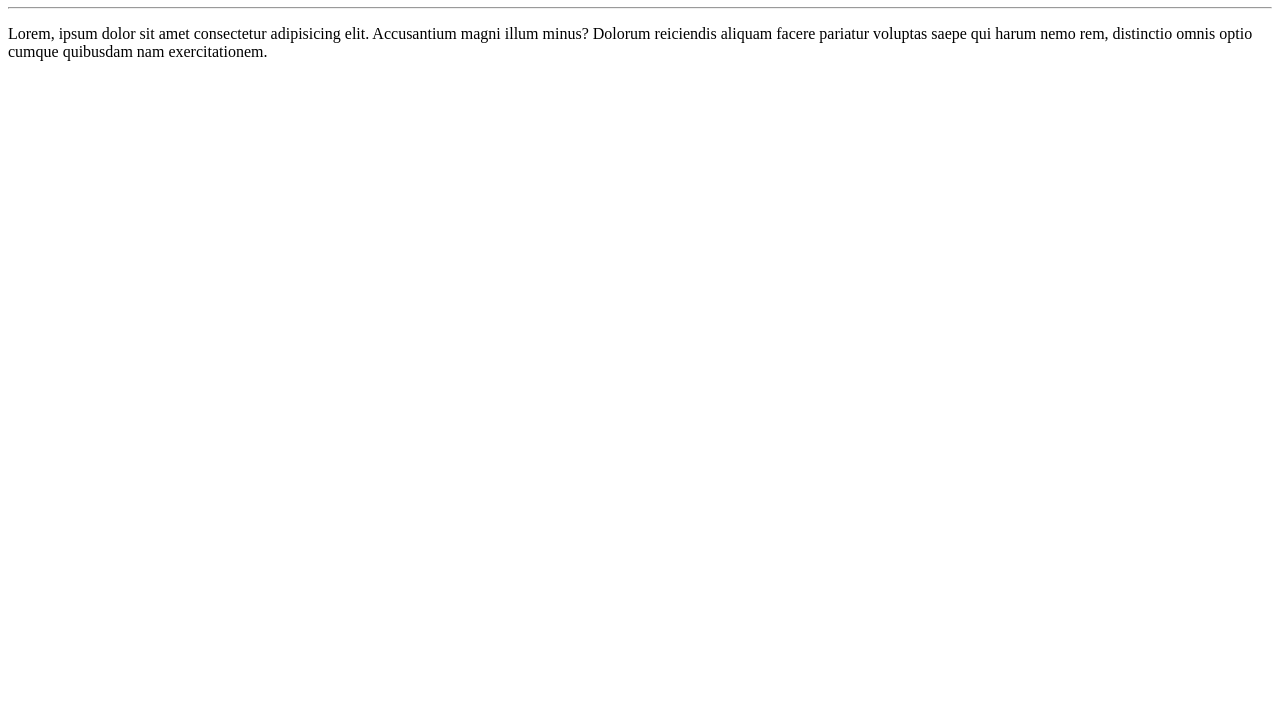
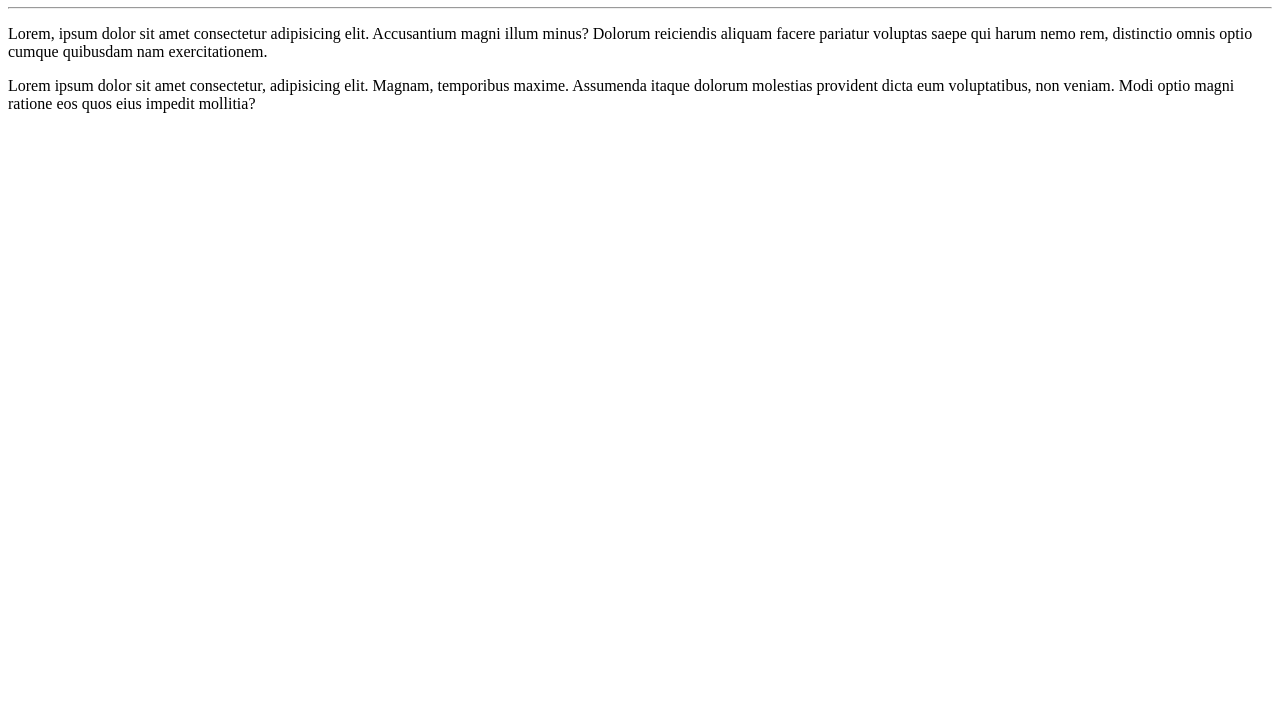
Before and after one commit to ruanvieira12/Ola-Mundo, a plain HTML site: page site-exemplo/index.html in a window 1280 px wide. Shown: the part 73-800 px from the top of the page. Drawn offline with Linux system fonts and the light colour scheme.

Commit message:
Adicionei um novo parágrafo

```diff
--- a/site-exemplo/index.html
+++ b/site-exemplo/index.html
@@ -9,5 +9,6 @@
     <h1>Olá, Mundo!</h1>
     <hr>
     <p>Lorem, ipsum dolor sit amet consectetur adipisicing elit. Accusantium magni illum minus? Dolorum reiciendis aliquam facere pariatur voluptas saepe qui harum nemo rem, distinctio omnis optio cumque quibusdam nam exercitationem.</p>
+    <p>Lorem ipsum dolor sit amet consectetur, adipisicing elit. Magnam, temporibus maxime. Assumenda itaque dolorum molestias provident dicta eum voluptatibus, non veniam. Modi optio magni ratione eos quos eius impedit mollitia?</p>
 </body>
 </html>
```
